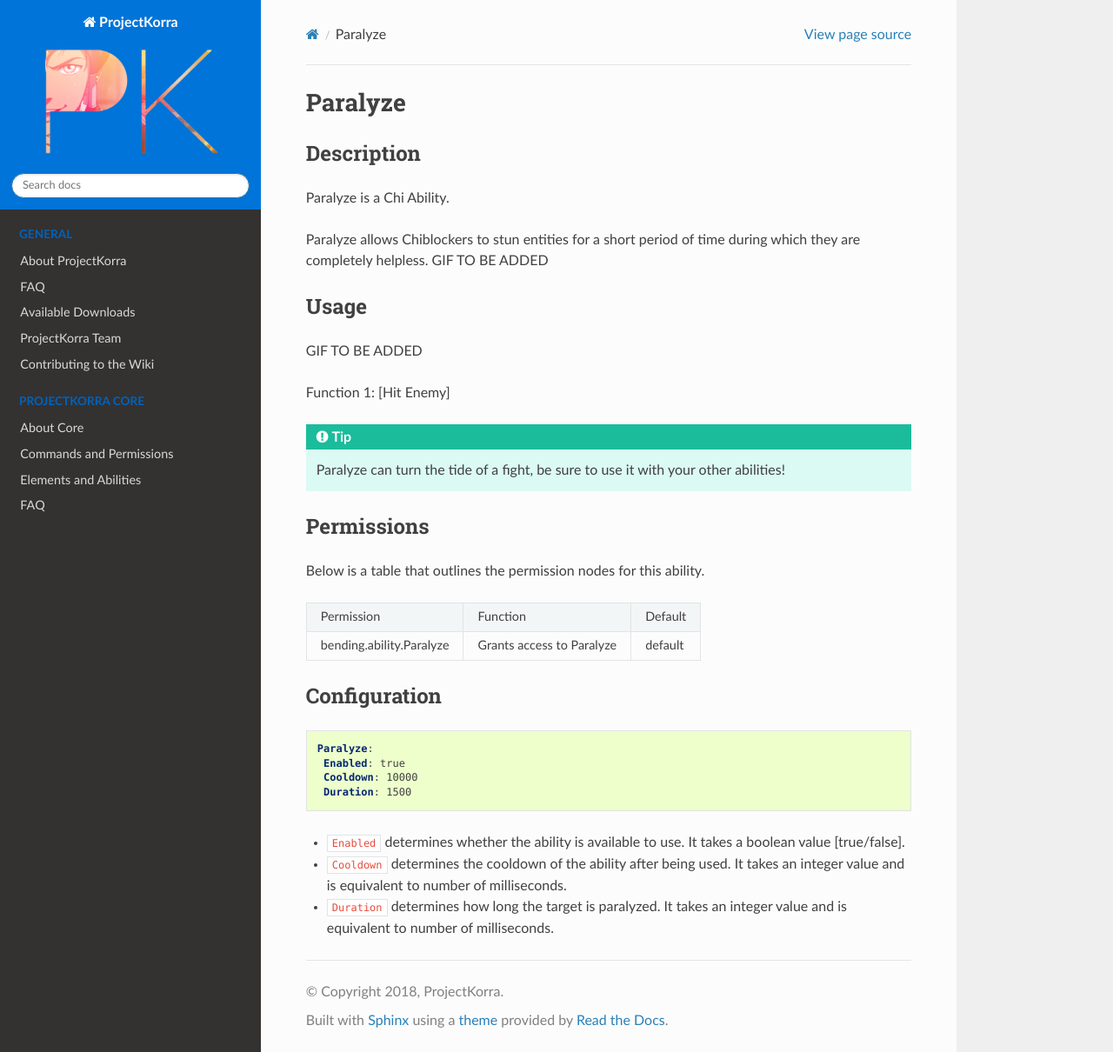
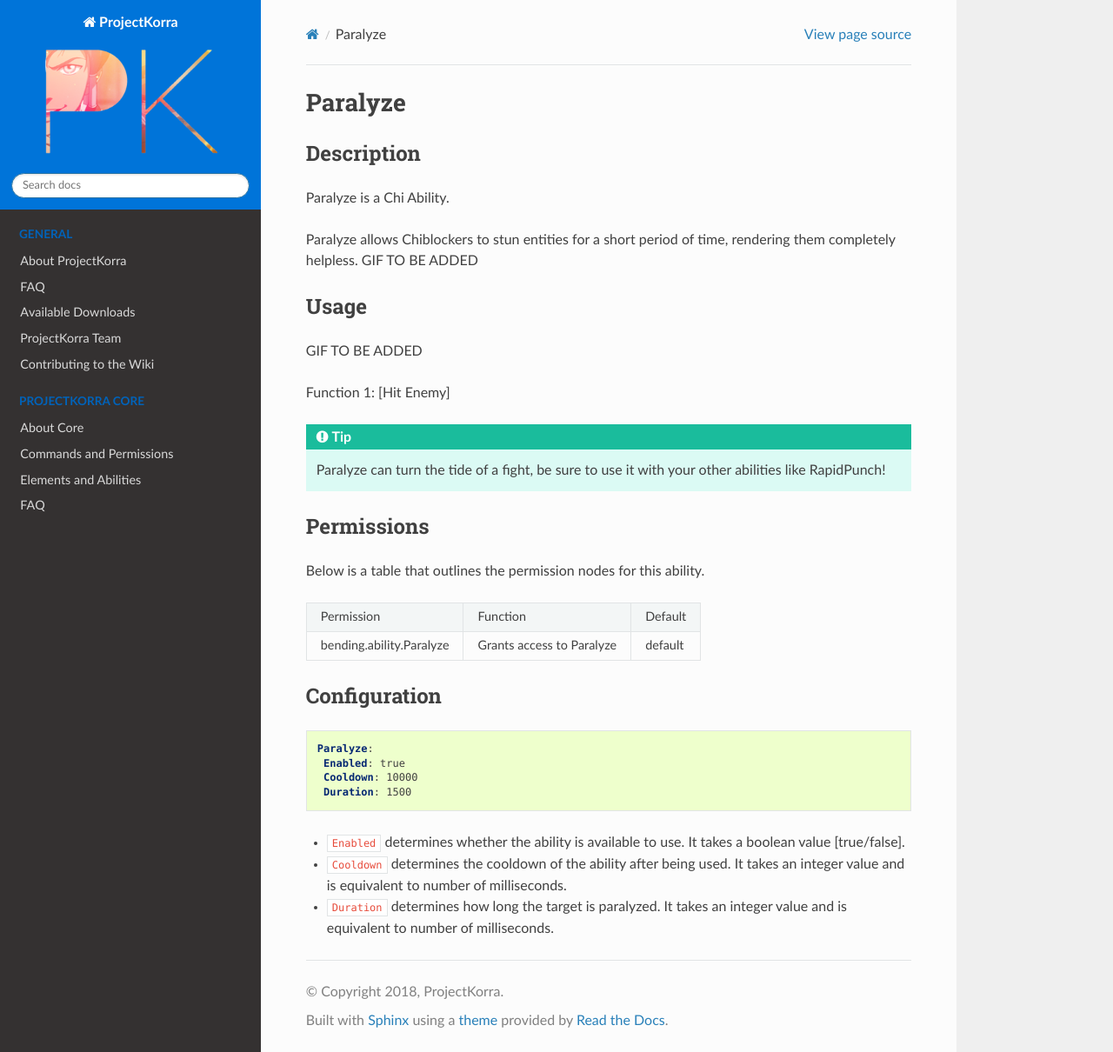
Before and after one commit to ProjectKorra/ProjectKorraWiki, a Sphinx documentation site: the page built from source/pkcore/abilitypages/chi/paralyze.rst, in a window 1280 px wide and 1210 px high. Shown: the whole window at 87% size. Built offline with Sphinx 7.4.7 and the Read the Docs theme 2.0.0, drawn with Linux system fonts in a browser that asks for light colours.

Commit message:
Update paralyze.rst

```diff
--- a/source/pkcore/abilitypages/chi/paralyze.rst
+++ b/source/pkcore/abilitypages/chi/paralyze.rst
@@ -8,7 +8,7 @@ Description
 
 Paralyze is a Chi Ability.
 
-Paralyze allows Chiblockers to stun entities for a short period of time during which they are completely helpless. GIF TO BE ADDED
+Paralyze allows Chiblockers to stun entities for a short period of time, rendering them completely helpless. GIF TO BE ADDED
 
 
 Usage
@@ -19,7 +19,7 @@ GIF TO BE ADDED
 Function 1: [Hit Enemy]
 
 
-.. tip:: Paralyze can turn the tide of a fight, be sure to use it with your other abilities!
+.. tip:: Paralyze can turn the tide of a fight, be sure to use it with your other abilities like RapidPunch!
 
 
 Permissions
```
